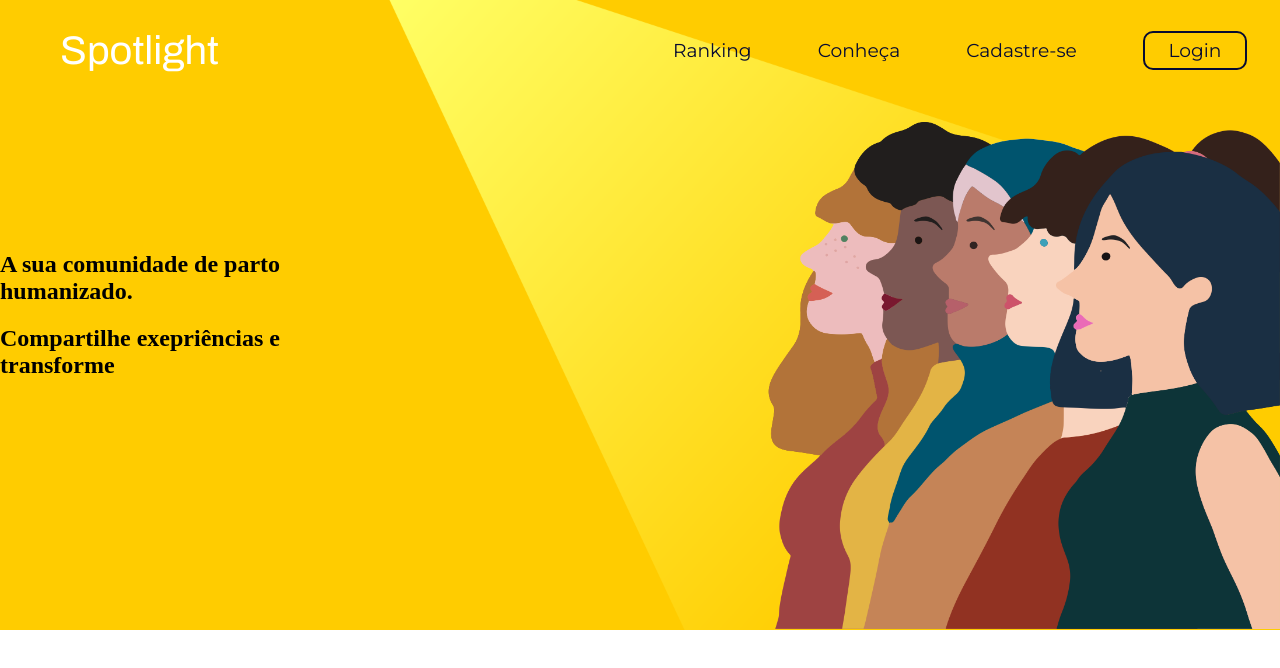
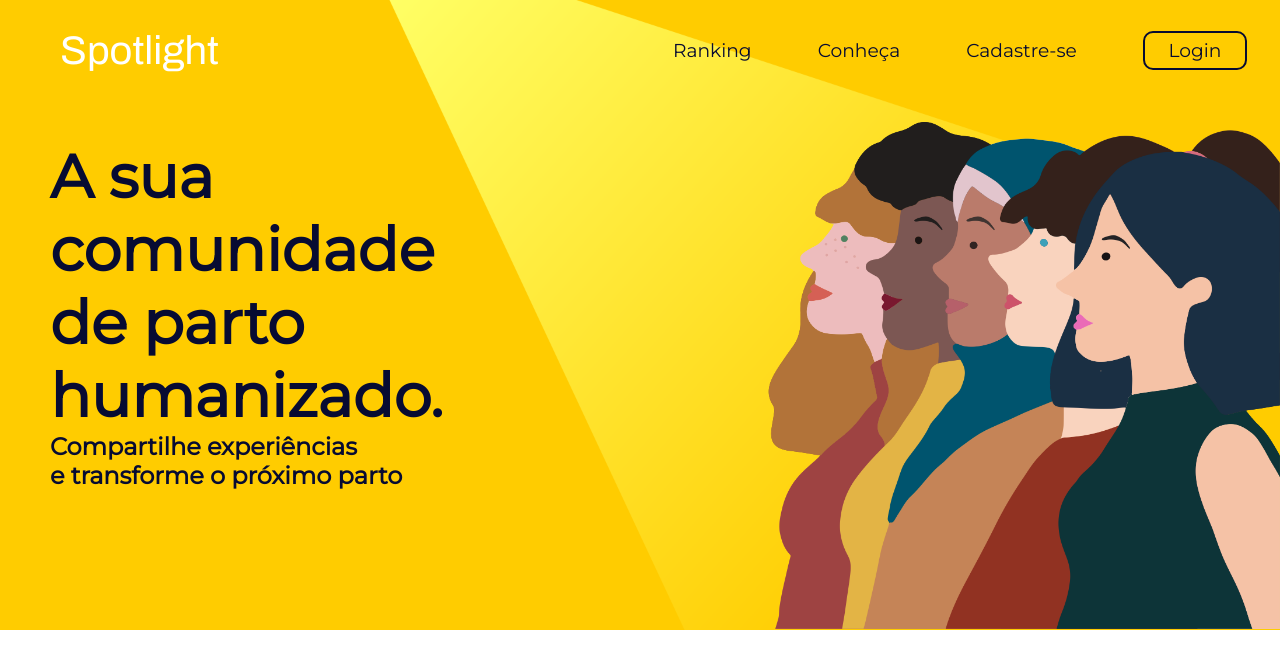
Before and after one commit to analuizasampaio/spotlight, a plain HTML site: page index.html in a window 1280 px wide. Shown: the top 668 px of the page. Drawn offline with nearby package versions, Linux system fonts and the light colour scheme.

Commit message:
adicionar banner

```diff
--- a/index.html
+++ b/index.html
@@ -42,9 +42,13 @@
         </nav>
         <section class="bannerContainer">
             <div class="texto">
-                <h1>A sua comunidade de parto humanizado.
-                </h1>
-                <h2>Compartilhe exepriências e transforme </h2>
+                <h1>A sua </h1>
+                <h1>comunidade </h1>
+                <h1>de parto </h1>
+                <h1>humanizado.</h1>
+                <h2>Compartilhe experiências</h2>
+                <h2>e transforme o próximo parto </h2>
+                <h2></h2>
             </div>
             <div class="imagem">
                 <img src="./images/minasSemSpotlight.png" alt="">
@@ -64,7 +68,7 @@
         <div class="texto"></div>
         <div class="imagem"></div>
     </section>
-    <section class="ranking">
+    <section id="ranking">
 
     </section>
     <footer></footer>
--- a/style.css
+++ b/style.css
@@ -93,7 +93,23 @@ header{
     height: 507px;
     width: 542px;
 }
-#conheca, #conheca2, #funciona{
+.texto{
+    font-family: 'Montserrat', sans-serif;
+    margin: 50px;
+
+}
+.texto h1{
+    font-size: 45pt;
+    margin: 0;
+    color: #070b32;
+}
+
+.texto h2{
+    color: #070b32;
+    margin: 0;
+}
+
+#conheca, .conheca2, .funciona, #ranking{
     margin: 0;
     background-color: white;
     background-attachment: fixed;
```
